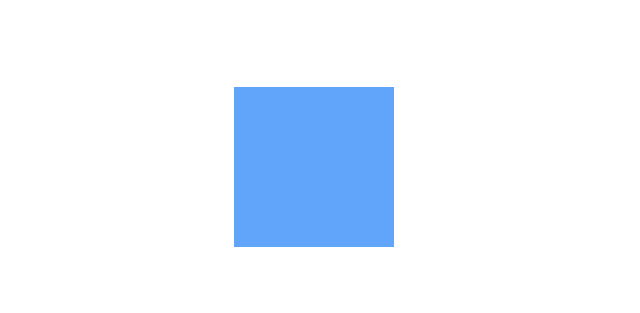
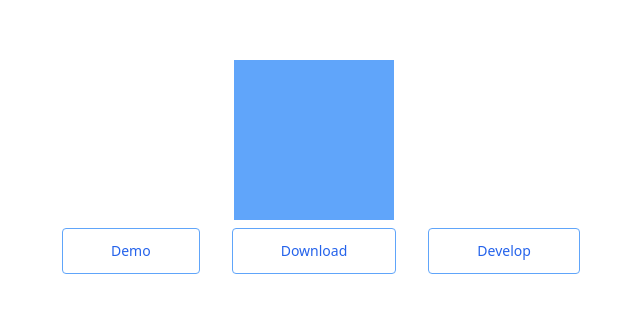
Before and after one commit to jwetzell/showbridge-www, a website: page src/index.html in a window 1280 px wide. Shown: the part 233-546 px from the top of the page, without its empty margins (326-966 px from the left). Drawn offline with nearby package versions, Linux system fonts and the light colour scheme; files that its build step writes are made by us from their sources.

Commit message:
add buttons to site to download demo and source

```diff
--- a/src/index.html
+++ b/src/index.html
@@ -31,5 +31,34 @@
   </head>
   <body class="h-screen w-screen flex flex-col justify-center items-center">
     <a class="w-40 h-40 bg-blue-400" href="https://github.com/jwetzell/showbridge" data-umami-event="logo-click"> </a>
+    <div class="flex justify-between w-full pt-2">
+      <div class="flex justify-end flex-grow basis-0 mx-2">
+        <a
+          target="_blank"
+          class="inline-block rounded border border-blue-400 px-12 py-3 text-sm font-medium text-blue-600 hover:bg-blue-400 hover:text-white focus:outline-none focus:ring active:bg-blue-500"
+          href="https://demo.showbridge.io"
+          data-umami-event="demo-click">
+          Demo
+        </a>
+      </div>
+      <div class="mx-2">
+        <a
+          target="_blank"
+          class="inline-block rounded border border-blue-400 px-12 py-3 text-sm font-medium text-blue-600 hover:bg-blue-400 hover:text-white focus:outline-none focus:ring active:bg-blue-500 mx-4"
+          href="https://github.com/jwetzell/showbridge/releases/latest"
+          data-umami-event="download-click">
+          Download
+        </a>
+      </div>
+      <div class="flex flex-grow basis-0 justify-start mx-2">
+        <a
+          target="_blank"
+          class="inline-block rounded border border-blue-400 px-12 py-3 text-sm font-medium text-blue-600 hover:bg-blue-400 hover:text-white focus:outline-none focus:ring active:bg-blue-500"
+          href="https://github.com/jwetzell/showbridge"
+          data-umami-event="develop-click">
+          Develop
+        </a>
+      </div>
+    </div>
   </body>
 </html>
```
